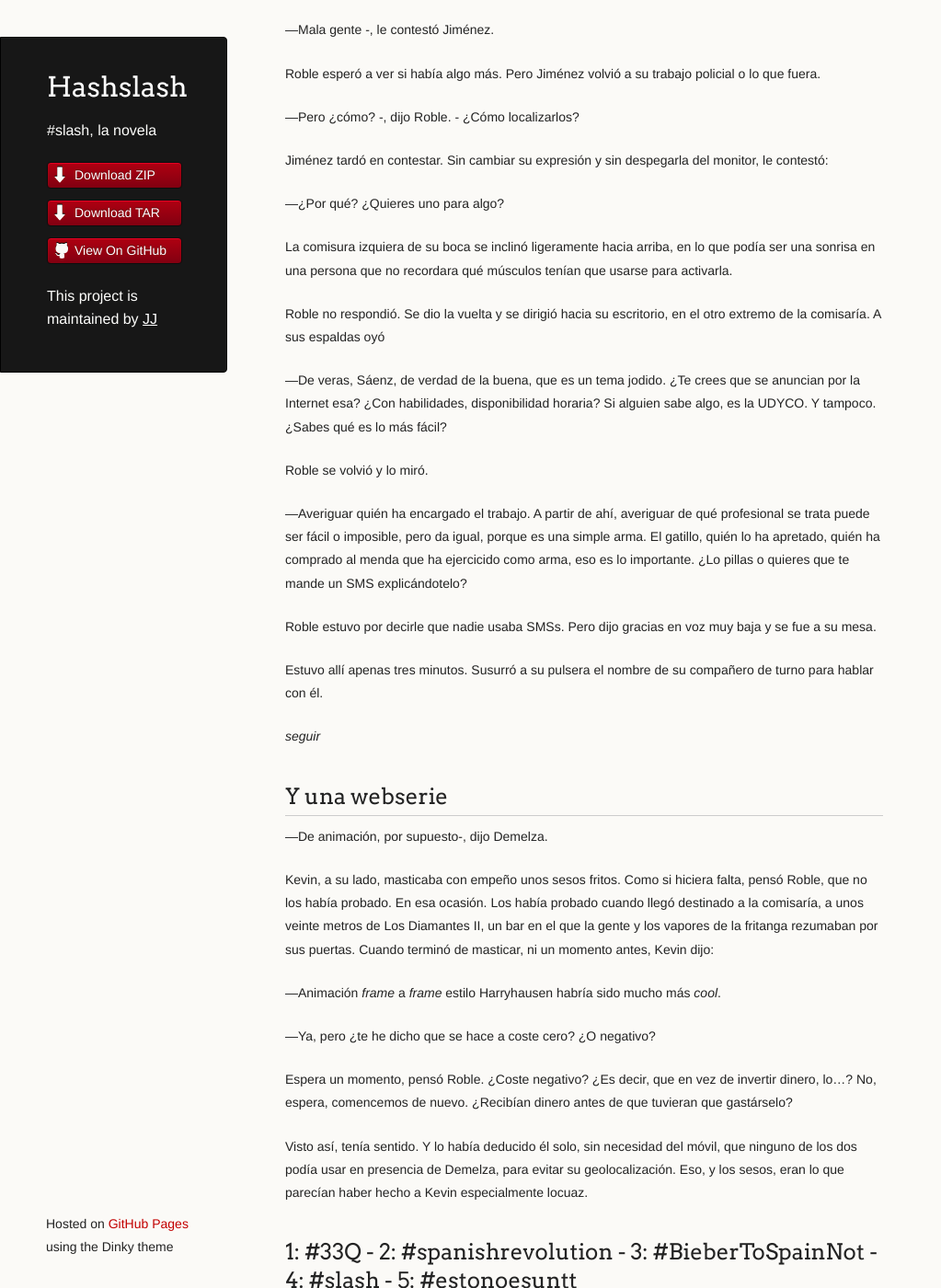
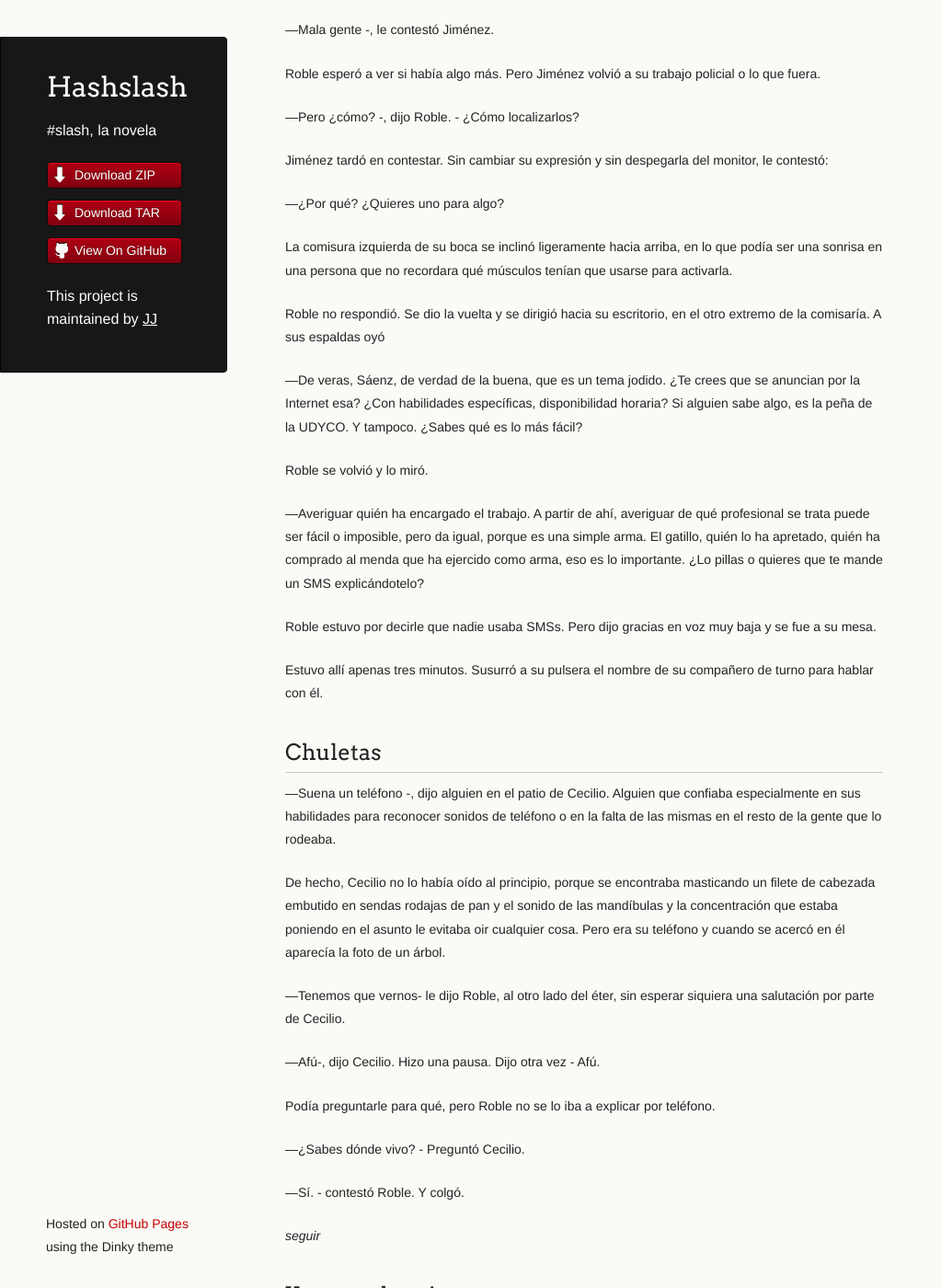
Before and after one commit to JJ/HashSlash, a Jekyll site: the page built from texto/HashSlash.md, in a window 1280 px wide and 1400 px high, scrolled down 85758 px. Shown: the whole window at 92% size, without its empty margins (0-1023 px from the left). Built offline with Jekyll 4.4.1, drawn with Linux system fonts in a browser that asks for light colours.

Commit message:
Sync texto/HashSlash.md from master to gh-pages

```diff
--- a/texto/HashSlash.md
+++ b/texto/HashSlash.md
@@ -4074,7 +4074,7 @@ del monitor, le contestó:
 
 —¿Por qué? ¿Quieres uno para algo?
 
-La comisura izquiera de su boca se inclinó ligeramente hacia arriba,
+La comisura izquierda de su boca se inclinó ligeramente hacia arriba,
 en lo que podía ser una sonrisa en una persona que no recordara qué
 músculos tenían que usarse para activarla.
 
@@ -4082,8 +4082,8 @@ Roble no respondió. Se dio la vuelta y se dirigió hacia su escritorio,
 en el otro extremo de la comisaría. A sus espaldas oyó
 
 —De veras, Sáenz, de verdad de la buena, que es un tema jodido. ¿Te
-crees que se anuncian por la Internet esa? ¿Con habilidades,
-disponibilidad horaria? Si alguien sabe algo, es la UDYCO. Y
+crees que se anuncian por la Internet esa? ¿Con habilidades específicas,
+disponibilidad horaria? Si alguien sabe algo, es la peña de la UDYCO. Y
 tampoco. ¿Sabes qué es lo más fácil?
 
 Roble se volvió y lo miró.
@@ -4091,7 +4091,7 @@ Roble se volvió y lo miró.
 —Averiguar quién ha encargado el trabajo. A partir de ahí, averiguar
 de qué profesional se trata puede ser fácil o imposible, pero da
 igual, porque es una simple arma. El gatillo, quién lo ha apretado,
-quién ha comprado al menda que ha ejercicido como arma, eso es lo
+quién ha comprado al menda que ha ejercido como arma, eso es lo
 importante. ¿Lo pillas o quieres que te mande un SMS explicándotelo?
 
 Roble estuvo por decirle que nadie usaba SMSs. Pero dijo gracias en
@@ -4099,6 +4099,31 @@ voz muy baja y se fue a su mesa.
 
 Estuvo allí apenas tres minutos. Susurró a su pulsera el nombre de su
 compañero de turno para hablar con él.
+
+## Chuletas
+
+—Suena un teléfono -, dijo alguien en el patio de Cecilio. Alguien que
+confiaba especialmente en sus habilidades para reconocer sonidos de
+teléfono o en la falta de las mismas en el resto de la gente que lo
+rodeaba.
+
+De hecho, Cecilio no lo había oído al principio, porque se encontraba
+masticando un filete de cabezada embutido en sendas rodajas de pan y
+el sonido de las mandíbulas y la concentración que estaba poniendo en
+el asunto le evitaba oir cualquier cosa. Pero era su teléfono y cuando
+se acercó en él aparecía la foto de un árbol.
+
+—Tenemos que vernos- le dijo Roble, al otro lado del éter, sin esperar
+siquiera una salutación por parte de Cecilio.
+
+—Afú-, dijo Cecilio. Hizo una pausa. Dijo otra vez - Afú.
+
+Podía preguntarle para qué, pero Roble no se lo iba a explicar por
+teléfono.
+
+—¿Sabes dónde vivo? - Preguntó Cecilio.
+
+—Sí. - contestó Roble. Y colgó.
 
 *seguir*
 
```
